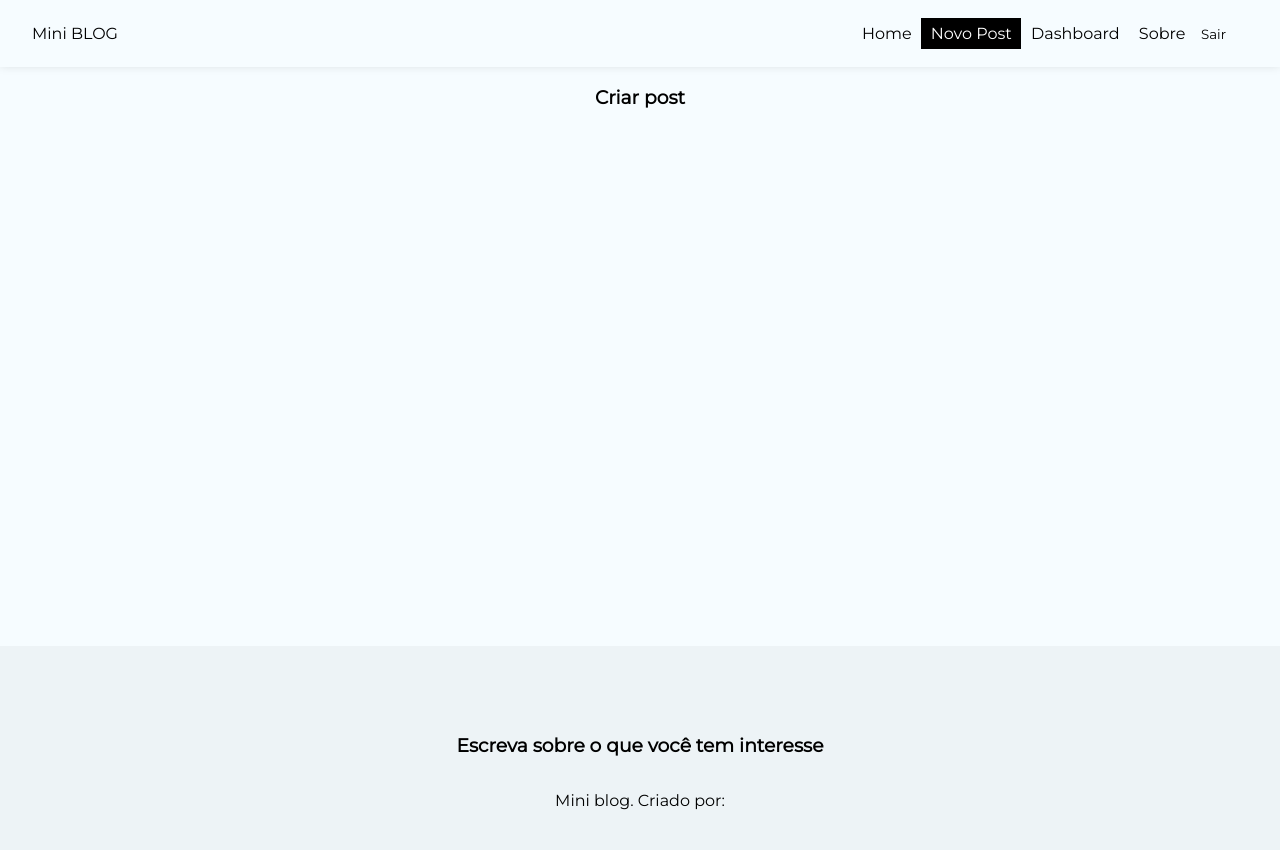
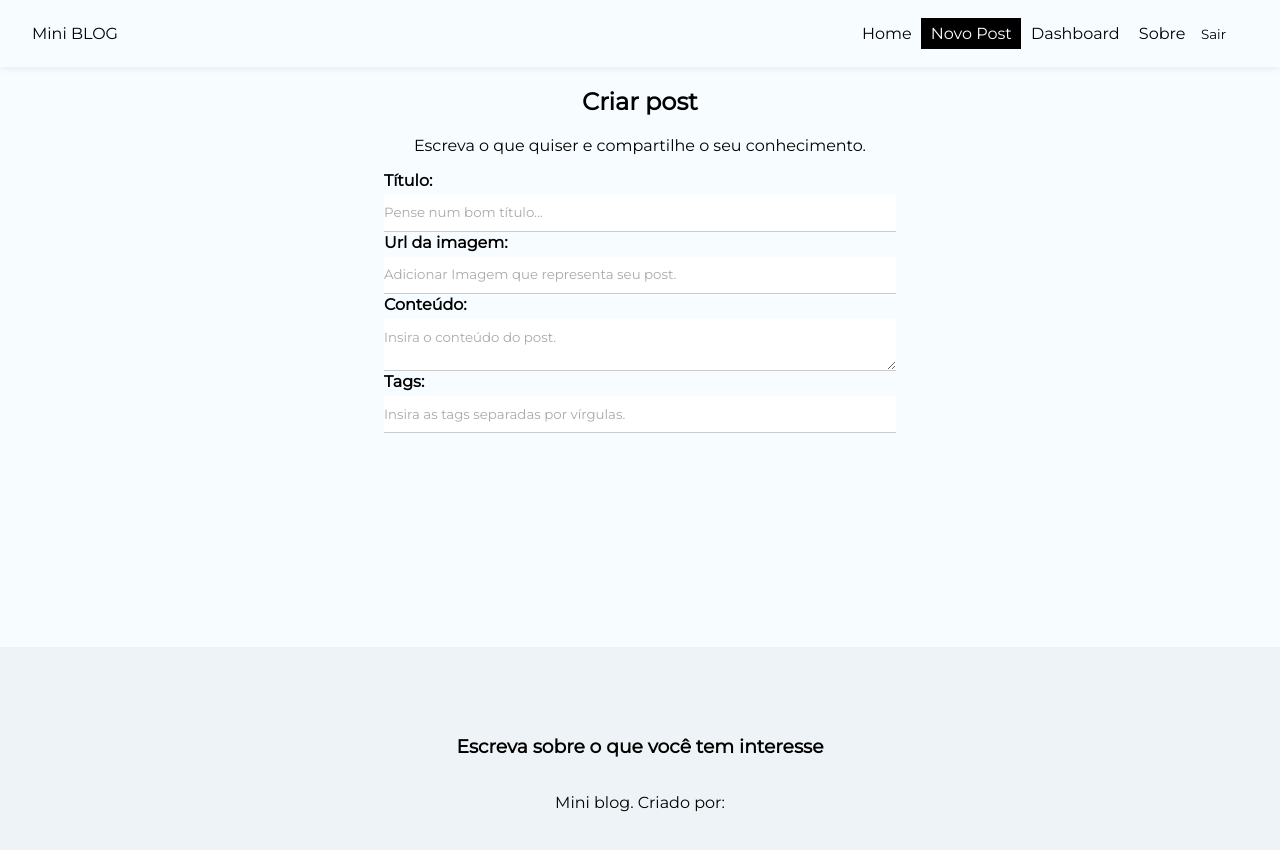
Before and after one commit to felipe-programador-18/Mini-blog, a React (Create React App) app in the folder miniblog/: page /posts/create in a window 1280 px wide. Shown: the top 850 px of the page. Built offline with nearby package versions, Linux system fonts and the light colour scheme; no server answers; sample sign-in values are in the browser's storage.

Commit message:
c43-created all structure about post

```diff
--- a/miniblog/src/Pages/Createpost/createpost.js
+++ b/miniblog/src/Pages/Createpost/createpost.js
@@ -1,9 +1,78 @@
-import React from 'react'
-import "./create.module.css"
+import React,{useState} from 'react'
+import styles from  "./create.module.css"
+import { useNavigate } from 'react-router-dom'
+
+import { useAuthValue } from '../../context/Authcontext'
+
 
 const CreatePost = () => {
-   return( <div>
-       <h3>Criar post</h3>
+   const[title, setTitle] = useState("")
+   const[image, setImage] = useState("")
+   const[body, setBody] = useState("")
+   const[tags, setTags] = useState([])
+   const[formError, setFormError] = useState("")
+
+   //const {createUser,error:authError, loading} = useAutentication()
+   const handlingSubmit = (e) => {
+    e.preventDefault()
+   }
+
+   return( <div className={styles.create_post} >
+       <h2>Criar post</h2>
+       <p>Escreva o que quiser e compartilhe o seu conhecimento.</p>
+
+        <form onSubmit={handlingSubmit}>
+          <label >
+            <span>Título:</span>
+            <input type='text'
+            name='Title'
+            required
+            placeholder='Pense num bom título...'
+            value={title}
+            onChange={(e)=> setTitle(e.target.value)}  />
+          </label>
+
+          <label >
+            <span>Url da imagem:</span>
+            <input type='text'
+            name='Imagem'
+            required
+            placeholder='Adicionar Imagem que representa seu post.'
+            value={image}
+            onChange={(e)=>  setImage(e.target.value)}  />
+          </label>
+
+          <label>
+           <span>Conteúdo:</span>
+           <textarea name="body"
+            required
+            value={body}
+            placeholder="Insira o conteúdo do post."
+            onChange={(e) => setBody(e.target.value) }  ></textarea>
+          </label>
+
+          <label >
+            <span>Tags:</span>
+            <input type='text'
+            name='Imagem'
+            required
+            placeholder='Insira as tags separadas por vírgulas.'
+            value={tags}
+            onChange={(e)=>  setTags(e.target.value)}  />
+          </label>
+
+         {/* {!loading && <button className='btn' >Cadastrar</button> }
+
+           {loading && (<button className='btn' disabled >
+            Aguarde ....
+           </button>) }
+
+         {error && <p className='error' > {error} </p>} */ }
+
+
+
+        </form>
+
    </div> )
 }
 
```
